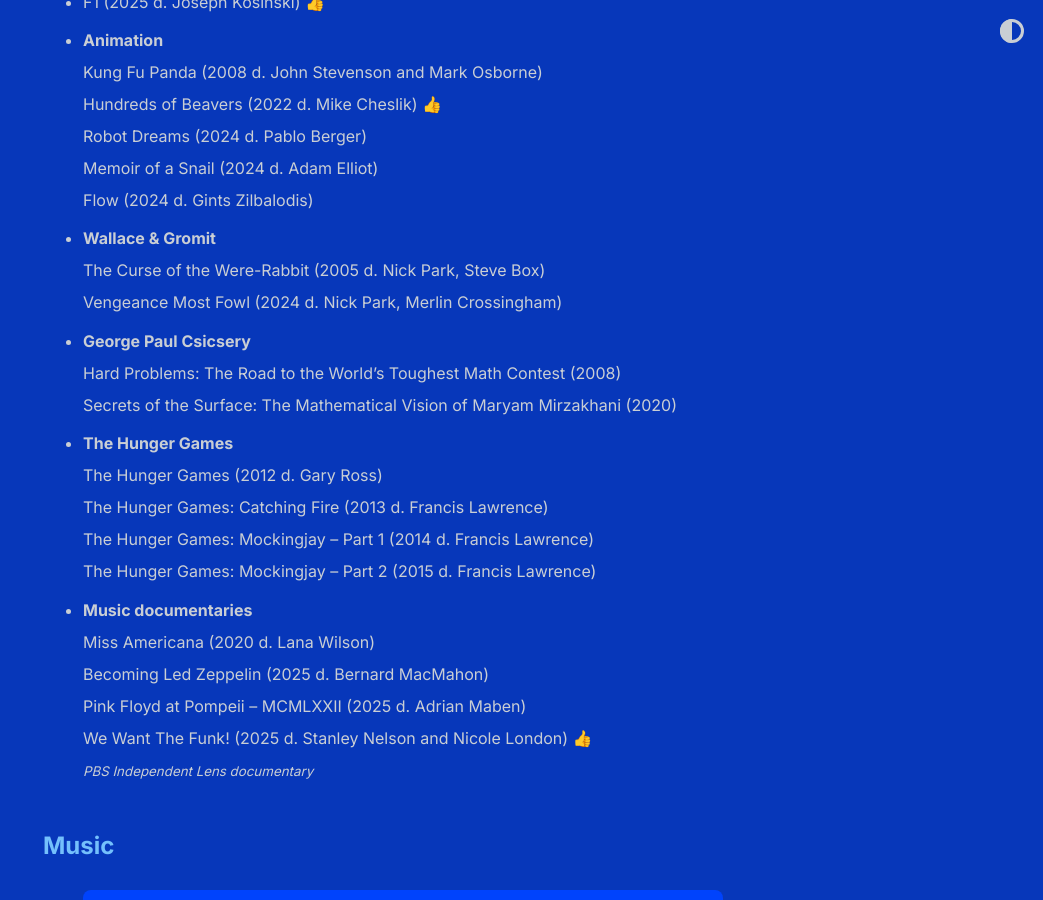
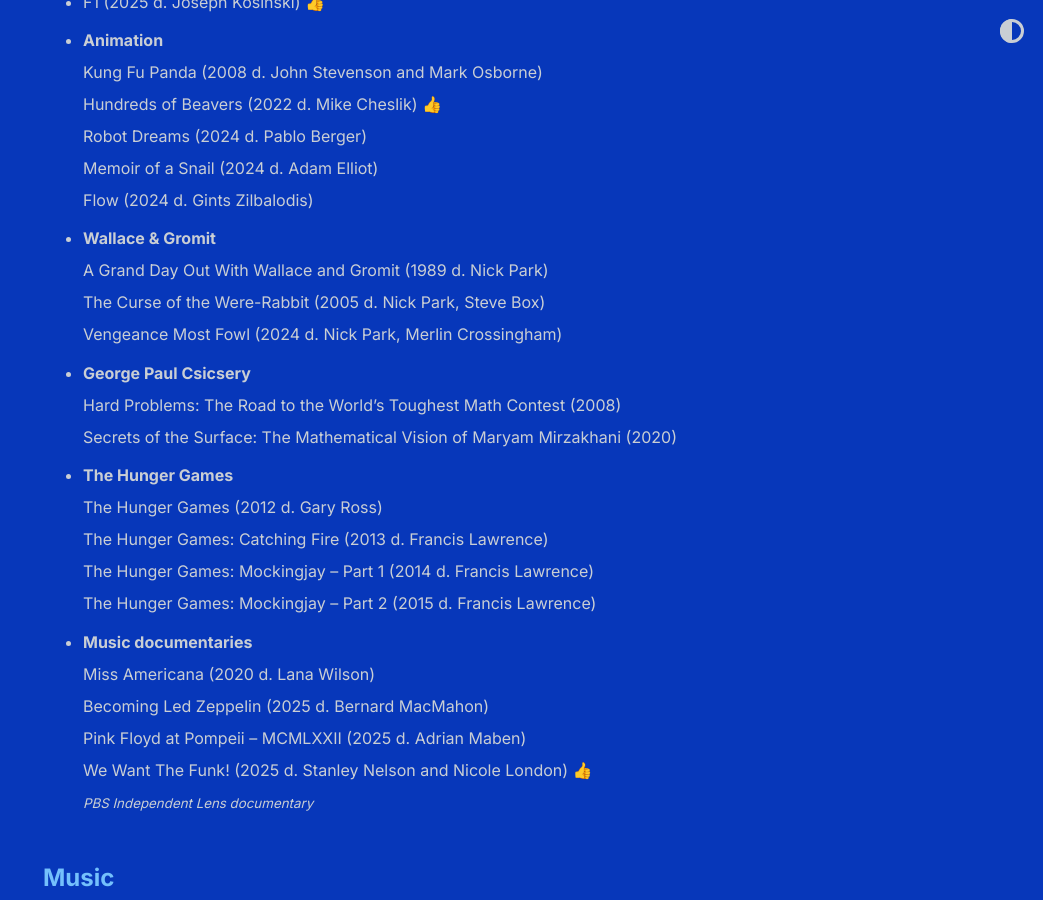
Before and after one commit to shihankanungo/shihankanungo.github.io, a Jekyll site: the page built from wrapped.md, in a window 1280 px wide and 900 px high, scrolled down 2376 px. Shown: the whole window, without its empty margins (237-1280 px from the left). Built offline with Jekyll 4.4.1, drawn with Linux system fonts in a browser that asks for light colours.

Commit message:
Update wrapped.md

```diff
--- a/wrapped.md
+++ b/wrapped.md
@@ -61,6 +61,7 @@
   Memoir of a Snail (2024 d. Adam Elliot) <br>
   Flow (2024 d. Gints Zilbalodis)
 - **Wallace & Gromit** <br>
+  A Grand Day Out With Wallace and Gromit (1989 d. Nick Park) <br>
   The Curse of the Were-Rabbit (2005 d. Nick Park, Steve Box) <br>
   Vengeance Most Fowl (2024 d. Nick Park, Merlin Crossingham)
 - **George Paul Csicsery** <br>
```
